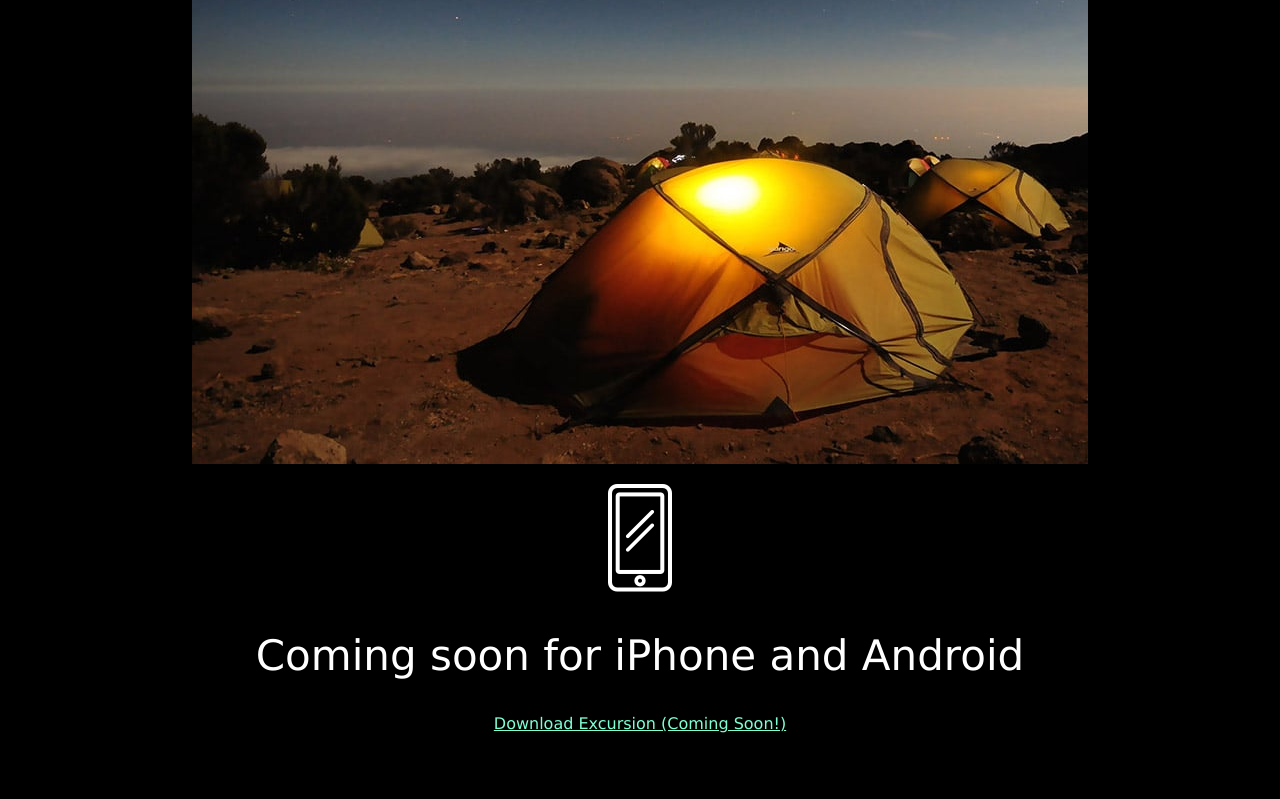
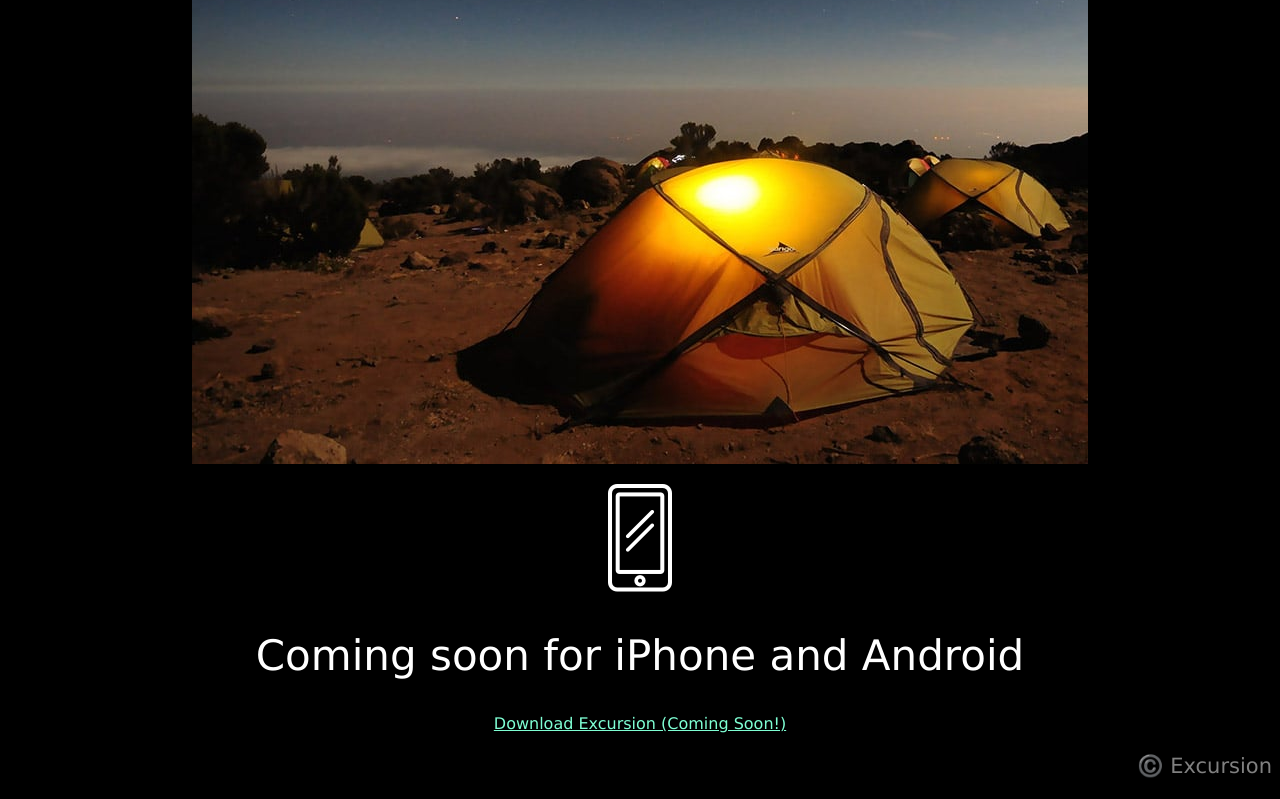
Before and after one commit to eric-arikan/excursion, a plain HTML site: page index.html in a window 1280 px wide. Shown: the part 548-1347 px from the top of the page. Before the commit the page ends 1297 px from the top, so only its background shows below. Drawn offline with Linux system fonts and the light colour scheme.

Commit message:
Add footer

```diff
--- a/index.html
+++ b/index.html
@@ -19,6 +19,7 @@
     <p><img src="resources/images/phone.png"></p>
     <h2 class="header--secondary">Coming soon for iPhone and Android</h2>
     <p><a class="link--cta" href="#">Download Excursion (Coming Soon!)</a></p>
+    <p class="footer--copyright">©️ Excursion</p>
 
   </body>
 </html>
--- a/resources/css/style.css
+++ b/resources/css/style.css
@@ -23,11 +23,17 @@ body {
 	color: gray;
 }
 
-
-
 /* LINKS */
 
 .link--cta {
 	font-size: 16px;
 	color: aquamarine;
 }
+
+/* FOOTER */
+
+.footer--copyright {
+	font-size: 21px;
+	text-align: right;
+	color: gray;
+}
```
